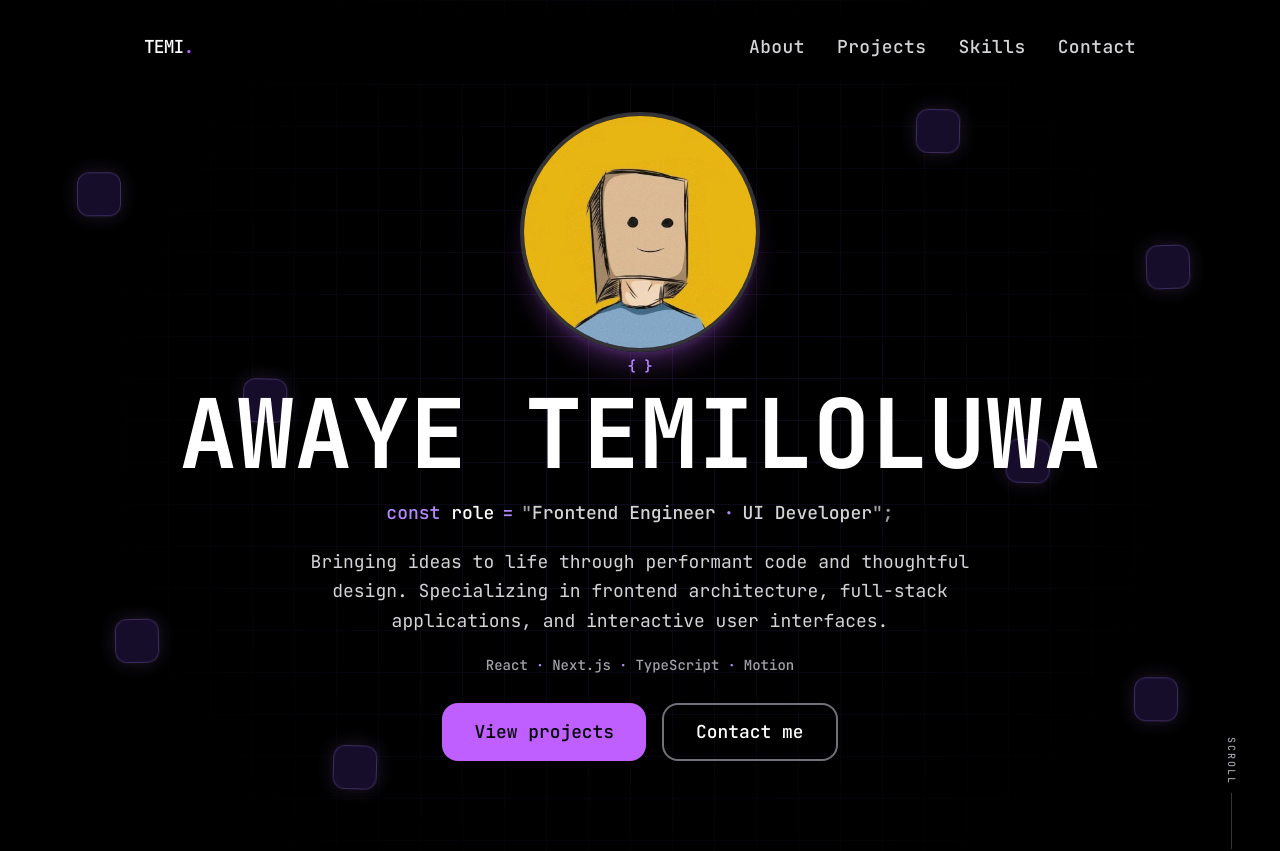
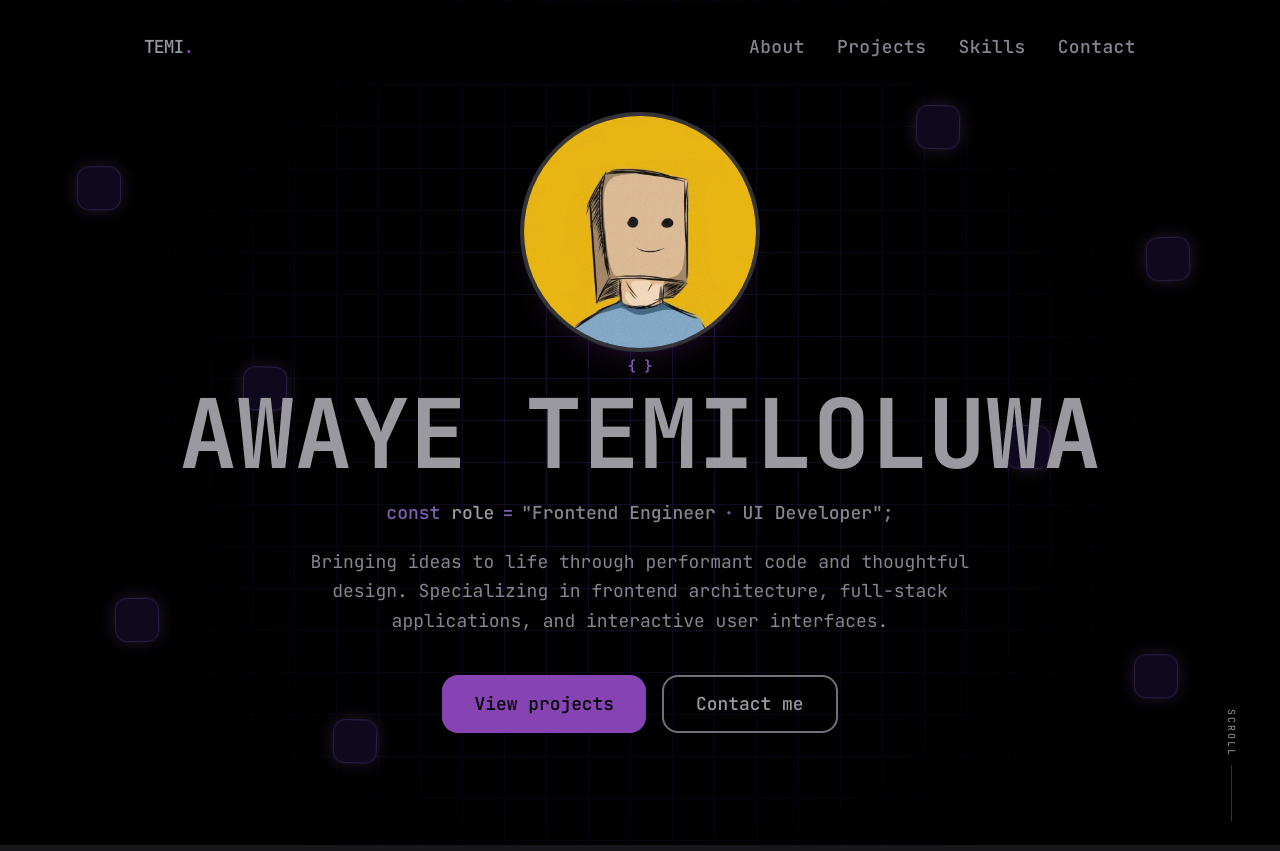
Before and after one commit to Temiawaye/Portfolio, a Next.js app: page / in a window 1280 px wide. Shown: the top 851 px of the page. Built offline with nearby package versions, Linux system fonts and the light colour scheme; some icons are missing.

Commit message:
style(portfolio): tune palette and section spacing

```diff
--- a/app/globals.css
+++ b/app/globals.css
@@ -6,16 +6,16 @@
   --bg-primary: #000000;
   --bg-secondary: #18181b;
 
-  --text-primary: #ffffff;
-  --text-secondary: #d4d4d8;
-  --text-muted: #a1a1aa;
+  --text-primary: #99999F;
+  --text-secondary: #85858F;
+  --text-muted: #81818B;
 
-  --accent: #bf5fff;
-  --accent-hover: #d49aff;
-  --accent-active: #af55ff;
-  --midnight-purple: #1a1033;
-  --electric-lavender: #b388ff;
-  --text-on-accent: #000000;
+  --accent: #8643B3;
+--accent-hover: #946CB3;
+--accent-active: #7B3CB3;
+--midnight-purple: #120B24;
+--electric-lavender: #7D5FB3;
+--text-on-accent: #000000;
 
   --link-default: var(--accent);
   --link-hover: var(--accent-hover);
--- a/components/herosecton.tsx
+++ b/components/herosecton.tsx
@@ -72,7 +72,7 @@ export default function HeroSection() {
             <div
                 className="pointer-events-none absolute inset-0"
                 style={{
-                    backgroundImage: "linear-gradient(rgba(26, 16, 51, 0.6) 1px, transparent 1px), linear-gradient(90deg, rgba(26, 16, 51, 0.6) 1px, transparent 1px)",
+                    backgroundImage: "linear-gradient(rgba(26, 16, 51, 0.8) 1px, transparent 1px), linear-gradient(90deg, rgba(26, 16, 51, 0.8) 1px, transparent 1px)",
                     backgroundSize: "42px 42px",
                     maskImage: "radial-gradient(circle at center, black 12%, transparent 72%)",
                 }}
@@ -106,7 +106,7 @@ export default function HeroSection() {
                 className="relative z-10 mb-7 md:mb-9"
             >
                 <div
-                    className="w-40 h-40 md:w-50 md:h-50 lg:w-60 lg:h-60 rounded-full border-4 border-border-default cursor-pointer overflow-hidden hover:scale-120 transition-all duration-300 ease-in-out shadow-xl shadow-accent/25"
+                    className="w-40 h-40 md:w-50 md:h-50 lg:w-60 lg:h-60 rounded-full border-4 border-border-default cursor-pointer overflow-hidden hover:scale-120 transition-all duration-300 ease-in-out shadow-xl shadow-accent/11"
                 >
                     <img
                         src="/profile.png"
@@ -144,12 +144,12 @@ export default function HeroSection() {
 
             <motion.p
                 variants={item}
-                className="relative z-10 mx-auto mb-5 w-full max-w-2xl text-center text-base leading-relaxed text-text-secondary md:text-lg"
+                className="relative z-10 mx-auto mb-10 w-full max-w-2xl text-center text-base leading-relaxed text-text-secondary md:text-lg"
             >
                 Bringing ideas to life through performant code and thoughtful design. Specializing in frontend architecture, full-stack applications, and interactive user interfaces.
             </motion.p>
 
-            <motion.div
+            {/* <motion.div
                 variants={item}
                 className="relative z-10 mb-7 flex w-full max-w-2xl flex-wrap items-center justify-center gap-x-2 gap-y-1 text-sm font-medium text-text-muted"
                 aria-label="Core technologies: React, Next.js, TypeScript, and Motion"
@@ -160,7 +160,7 @@ export default function HeroSection() {
                         <span>{technology}</span>
                     </span>
                 ))}
-            </motion.div>
+            </motion.div> */}
 
             <motion.div
                 variants={itemb}
--- a/components/work.tsx
+++ b/components/work.tsx
@@ -65,12 +65,12 @@ export function Work() {
     >
       <div className=" max-w-6xl mx-auto">
         {/* Header */}
-        <motion.div variants={item} className="mb-15 flex flex-col items-center justify-center gap-2 text-center items-center">
-          <h2 className="mb-4 flex flex-wrap justify-center text-base font-semibold tracking-tight" aria-label="Projects">
+        <motion.div variants={item} className="mb-15 flex flex-col gap-2">
+          <h2 className="mb-4 flex flex-wrap text-base font-semibold tracking-tight" aria-label="Projects">
             <span className="text-electric-lavender" aria-hidden="true">~/</span>
             <span className="text-text-primary">projects</span>
           </h2>
-          <div className=" flex flex-col items-center justify-center">
+          <div className=" flex flex-col">
             <h3 className="text-4xl md:text-6xl font-semibold tracking-tight text-text-primary leading-tight mb-3">
               SHIPPED PROJECTS.
             </h3>
```
